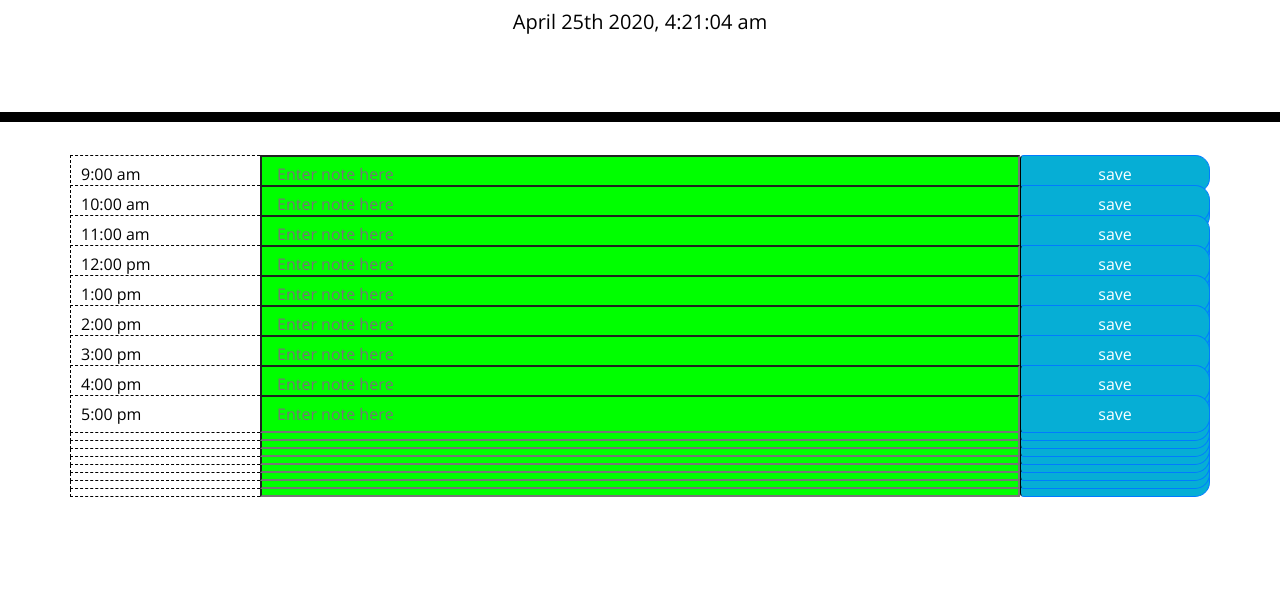
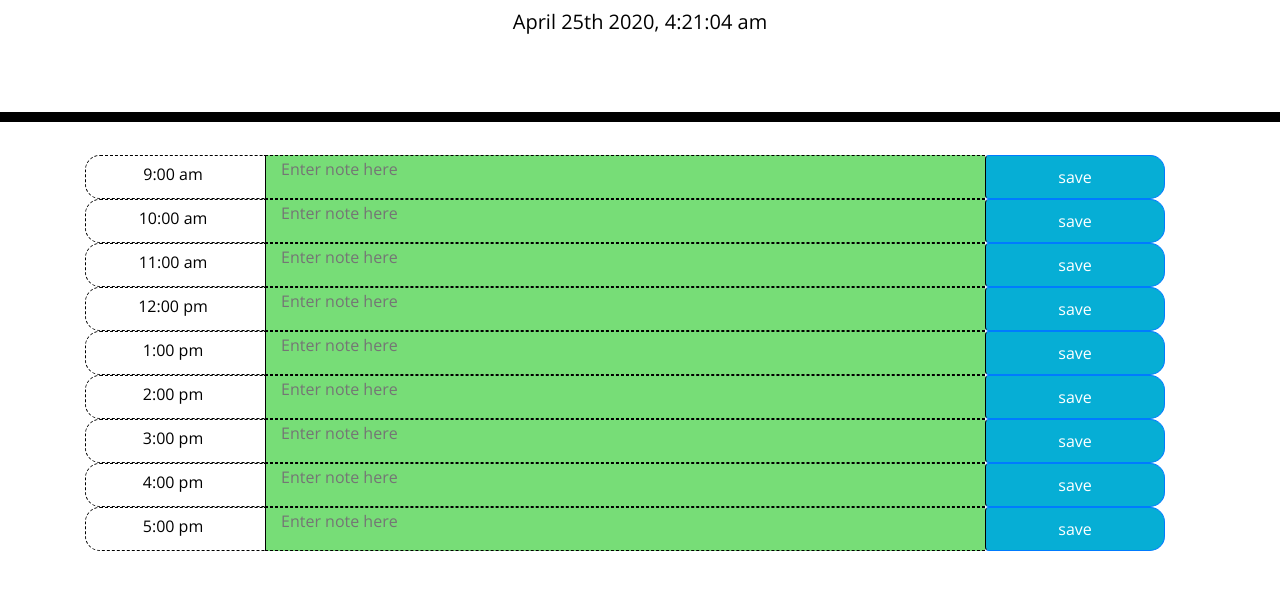
Before and after one commit to Merkraith/Work-Day-Planner, a plain HTML site: page Develop/index.html in a window 1280 px wide. Shown: the part 182-772 px from the top of the page. Drawn offline with nearby package versions, Linux system fonts and the light colour scheme.

Commit message:
progress on the planner, a complex for loop that works, and a complex event click function that handles all of my html, clicks and starts datastorage

```diff
--- a/Develop/index.html
+++ b/Develop/index.html
@@ -19,11 +19,9 @@
     <p class="lead">A simple calendar app for scheduling your work day</p>
     <p id="currentDay" class= "lead"></p>
   </header>
+
   <div class="container">
-    <div id="daily-planner">
-
-
-    </div>
+    <div class="col-12 row"></div>
   </div>
 
   <script src="https://code.jquery.com/jquery-3.4.1.min.js"></script>
--- a/Develop/script.js
+++ b/Develop/script.js
@@ -6,24 +6,21 @@ $(document).ready(function () {
     // display current day
     $("#currentDay").text(moment().format('MMMM Do YYYY, h:mm:ss a'));
 
-    let storedItem ;
+
 
     for (i = 0; i < workHours.length; i++) {
         console.log(workHours[i])
-        let row = $("<div>").addClass("row")
-        let timeCol = $("<text-area>").addClass("col-2 timecol").text(workHours[i]);
-        let inputCol = $("<input>").attr("placeholder", "Enter note here").addClass("col-8 noteinput");
-        let saveBtn = $("<button>").addClass("col-2 btn btn-primary saveBtn").text("save");
-        $("#daily-planner").append(row)
-        $(".row").append(timeCol).append(inputCol).append(saveBtn);
+        $(`<div class="col-2 time-block"></div>`).text(workHours[i]).appendTo(".row");
+        $(`<textarea class="col-8 note-input" id="input-${i}"></textarea>`).attr("placeholder", "Enter note here").appendTo(".row");
+        $(`<button class="col-2 btn btn-primary saveBtn" id="hour-${i}"></button>`).text("save").appendTo(".row");
+    }
 
-    }
-    let saveBtn = $(".saveBtn");
-
-    $(saveBtn).on("click", function (event) {
+    $(".saveBtn").on("click", function (event) {
         event.preventDefault();
-        let toDo = $(".noteInput").val().trim();
-        localStorage.setItem("storedItem", JSON.stringify(toDo))
-        console.log(localStorage.getItem("storedItem"));
+        let userInput = $(".note-input").val().trim();
+        let storedItem = $(this).attr("id");
+        localStorage.setItem(storedItem, JSON.stringify(userInput))
+        console.log(localStorage.getItem(storedItem));
+        console.log($(this).attr("id"));
     });
 })
--- a/Develop/style.css
+++ b/Develop/style.css
@@ -37,7 +37,7 @@ textarea{
   border-top: 1px solid white;;
 }
 
-.timecol {
+.time-block {
   background-color: #ffffff;
   color: #000000;
   border-top: 1px dashed #000000;
@@ -64,7 +64,7 @@ textarea{
   color: white;
 }
 
-.btn.btn-primary.saveBtn {
+.saveBtn {
   border-left: 1px solid black;
   border-top-right-radius: 15px;
   border-bottom-right-radius: 15px;
@@ -72,8 +72,10 @@ textarea{
   color: white;
 }
 
-.noteinput {
-  background-color: lime;
+.note-input {
+  border-top: 1px dashed black;
+  border-bottom: 1px dashed black;
+  background-color: #77dd77;
   padding-bottom: 5px;
   padding-top: 5px;
 }
```
